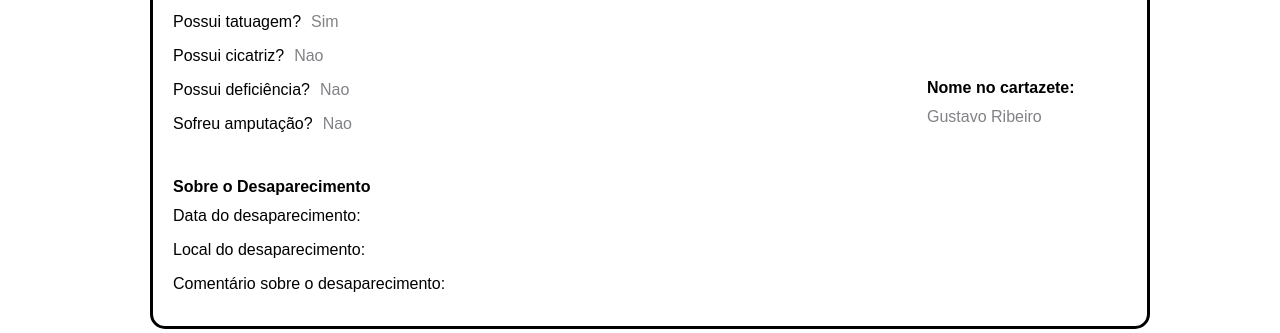
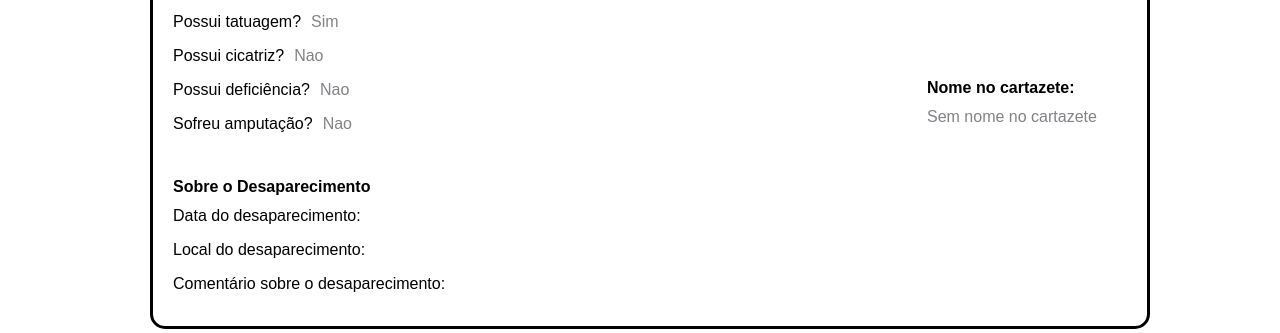
Before and after one commit to Projetos-BSI-UNIRIO/desaparecidos-rj-web, a Django app: page /webserver/desaparecidos/visualizar/2/ in a window 1280 px wide. Shown: the part 639-972 px from the top of the page. Run offline with Django 3.2, Linux system fonts and the light colour scheme; a user stored in the database is signed in; data comes from the database, SQL or seed files in the repository.

Commit message:
Add files via upload

```diff
--- a/webserver/templates/desaparecido.html
+++ b/webserver/templates/desaparecido.html
@@ -85,8 +85,8 @@
                                 <p><!-- Gambiarra --></p>
                                 <br>
                                 <p class="label-paragraph">Nome no cartazete:</p>
-                                {% if pessoa.nome %}
-                                <span class="grey-text">{{ pessoa.nome }}</span>
+                                {% if pessoa.nome_no_cartazete %}
+                                <span class="grey-text">{{ pessoa.nome_no_cartazete }}</span>
                                 {% else %}
                                 <span class="grey-text">Sem nome no cartazete</span>
                                 {% endif %}
--- a/webserver/templates/editar_pessoa_model_form.html
+++ b/webserver/templates/editar_pessoa_model_form.html
@@ -93,7 +93,7 @@
                                     <p><!-- Gambiarra --></p>
                                     <br>
                                     <p class="label-paragraph">Nome no cartazete:</p>
-                                    <div class="form_field"><span>{{ form.nome_no_cartazete  }}</span></div>
+                                    <div class="form_field"><span style = "margin-right: 200px;" >{{ form.nome_no_cartazete  }}</span></div>
 
                                     <!--{{ form.instance.nome }}-->
                                 </div>
```
